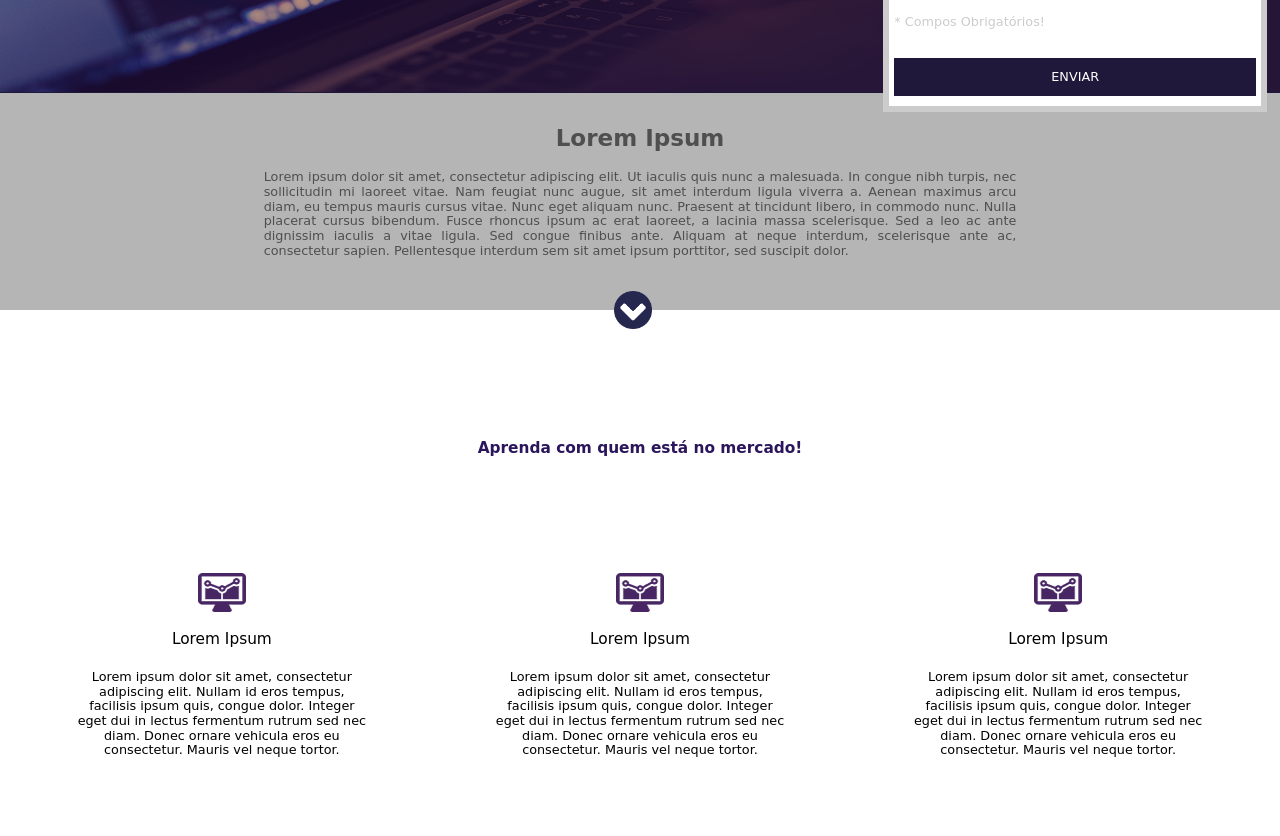
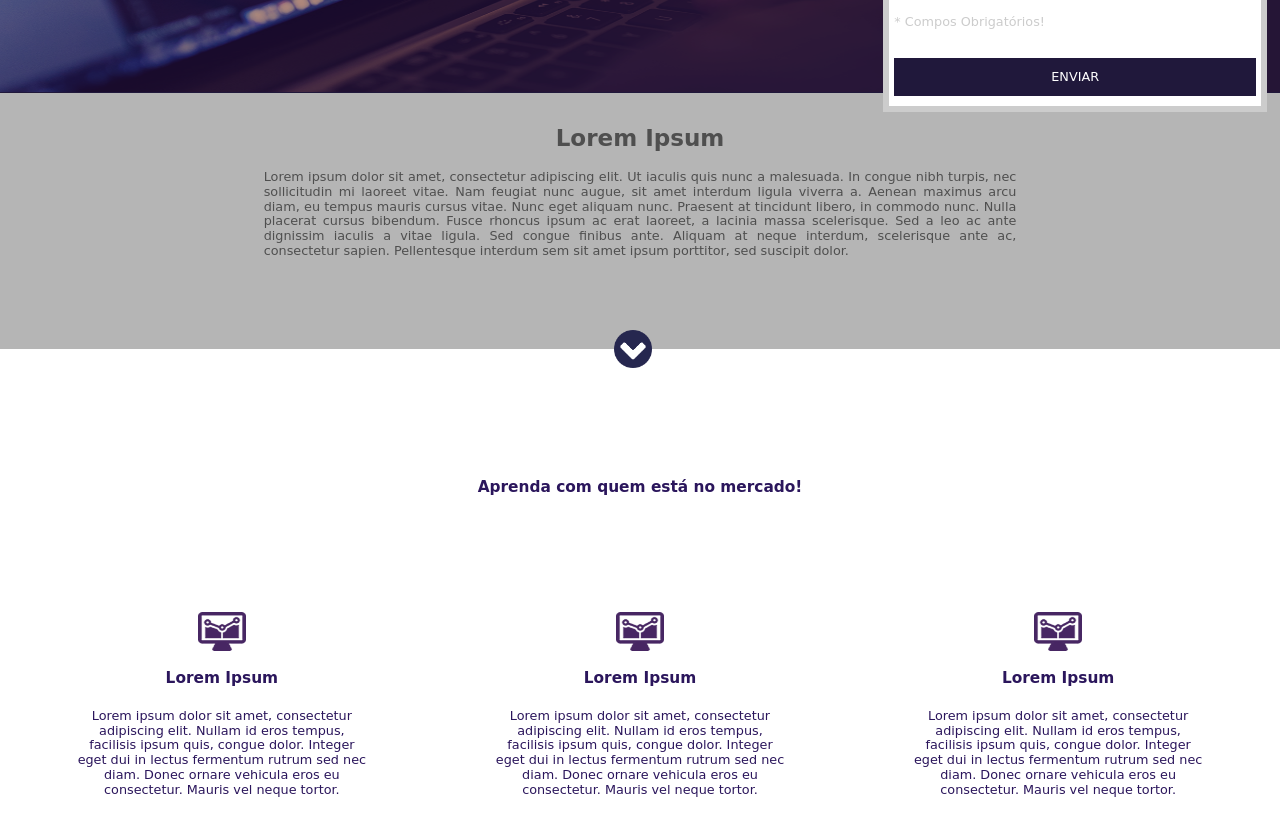
Before and after one commit to GaGlatz/landing_page_01, a website: page public/index.html in a window 1280 px wide. Shown: the part 368-1204 px from the top of the page. Drawn offline with Linux system fonts and the light colour scheme; a web font is replaced by a local one.

Commit message:
Fim da Page

```diff
--- a/public/css/style.css
+++ b/public/css/style.css
@@ -79,6 +79,7 @@
     position: relative;
     box-sizing: border-box;
     width: 100%;
+    height: 20rem;
     background-color: #B5B5B5;
     padding: 1rem;
     display: block;
@@ -157,14 +158,15 @@
 .box__title {
     width: 100%;
     font-family: 'Turret Road', cursive;
-    color: black;
+    font-weight: bold;
+    color: #2b165c;
     font-size: 1.2rem;
 }
 
 .box__content {
     width: 100%;
     font-family: 'Turret Road', cursive;
-    color: black;
+    color: #2b165c;
     padding: 0.5rem 1rem;
     font-size: 1rem;
 }
```
